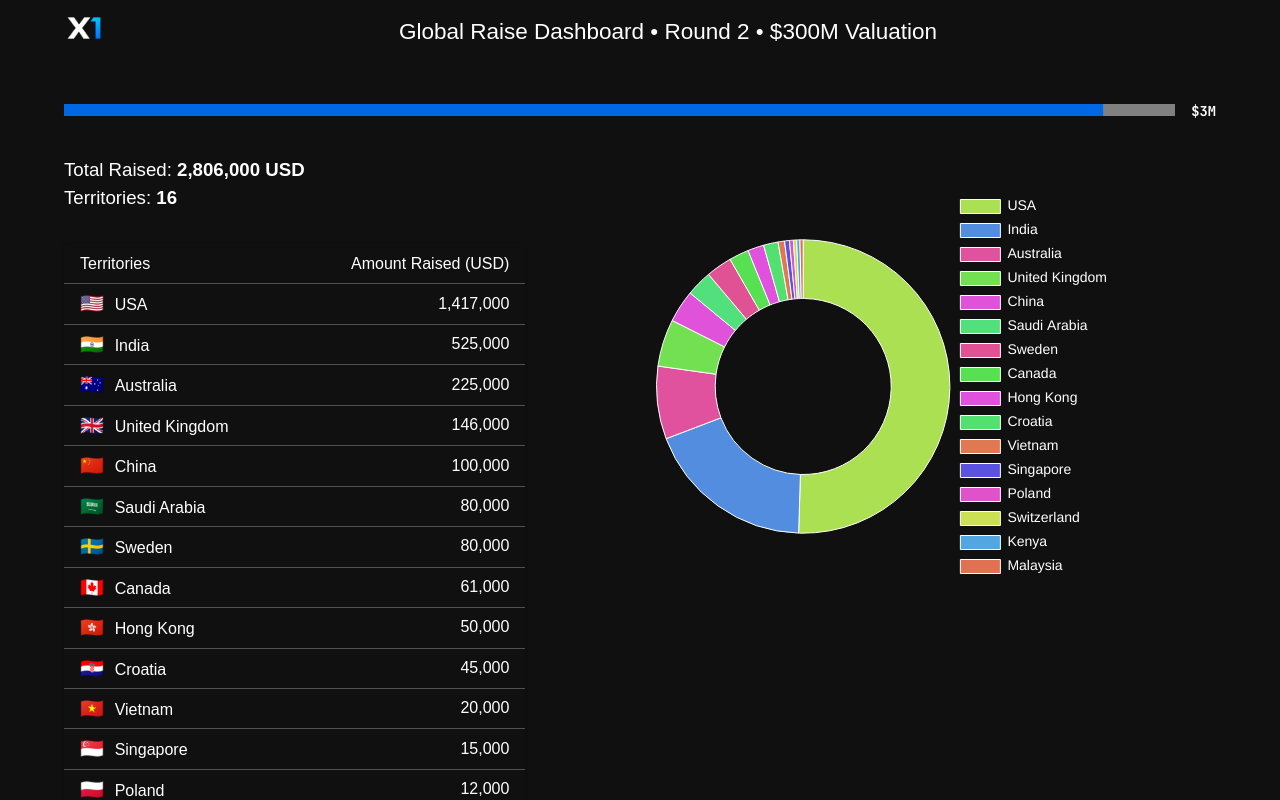
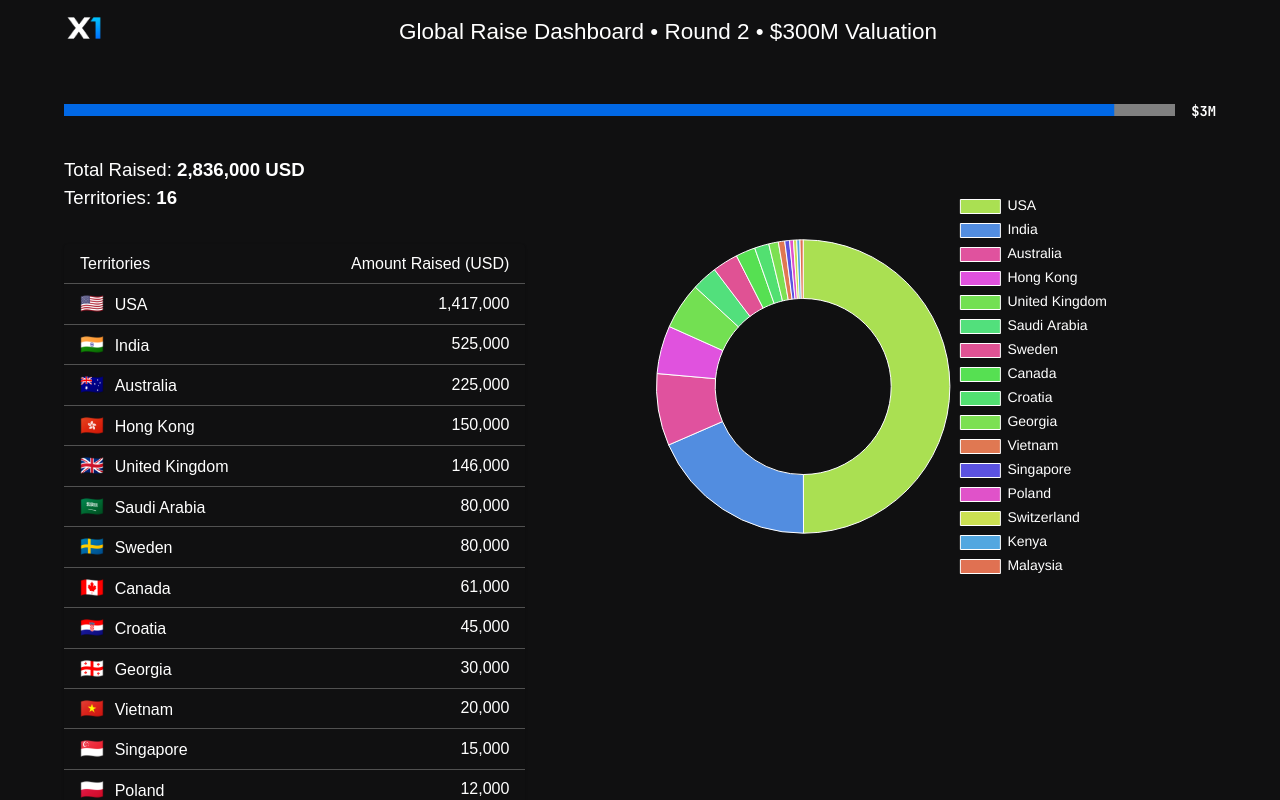
Before and after one commit to FairCrypto/x1-investors, a Next.js app: page / in a window 1280 px wide. Shown: the top 800 px of the page. Built offline with nearby package versions, Linux system fonts and the light colour scheme.

Commit message:
added investment(s)

```diff
--- a/app/investors.ts
+++ b/app/investors.ts
@@ -23,9 +23,9 @@ export const investorsRaw: Array<Record<string, any>> = [
   { country: 'Australia', countryCode: 'AU',  amount: 20_000, investors: 1 },
   { country: 'Australia', countryCode: 'AU',  amount: 200_000, investors: 1 },
   { country: 'Australia', countryCode: 'AU',  amount: 5_000, investors: 1 },
-  { country: 'China', countryCode: 'CN',  amount: 50_000, investors: 1 },
-  { country: 'China', countryCode: 'CN',  amount: 20_000, investors: 1 },
-  { country: 'China', countryCode: 'CN',  amount: 30_000, investors: 1 },
+  { country: 'Hong Kong', countryCode: 'HK',  amount: 50_000, investors: 1 },
+  { country: 'Hong Kong', countryCode: 'HK',  amount: 20_000, investors: 1 },
+  { country: 'Hong Kong', countryCode: 'HK',  amount: 30_000, investors: 1 },
   { country: 'India', countryCode: 'IN',  amount: 525_000, investors: 1 },
   { country: 'Singapore', countryCode: 'SG',  amount: 15_000, investors: 1 },
   { country: 'Sweden', countryCode: 'SE',  amount: 50_000, investors: 1 },
@@ -42,6 +42,7 @@ export const investorsRaw: Array<Record<string, any>> = [
   { country: 'Croatia', countryCode: 'HR',  amount: 15_000, investors: 1 },
   { country: 'Croatia', countryCode: 'HR',  amount: 30_000, investors: 1 },
   { country: 'Malaysia', countryCode: 'MY',  amount: 10_000, investors: 1 },
+  { country: 'Georgia', countryCode: 'GE',  amount: 30_000, investors: 1 },
 ];
 
 export const investors = investorsRaw.reduce((acc, curr) => {
```
